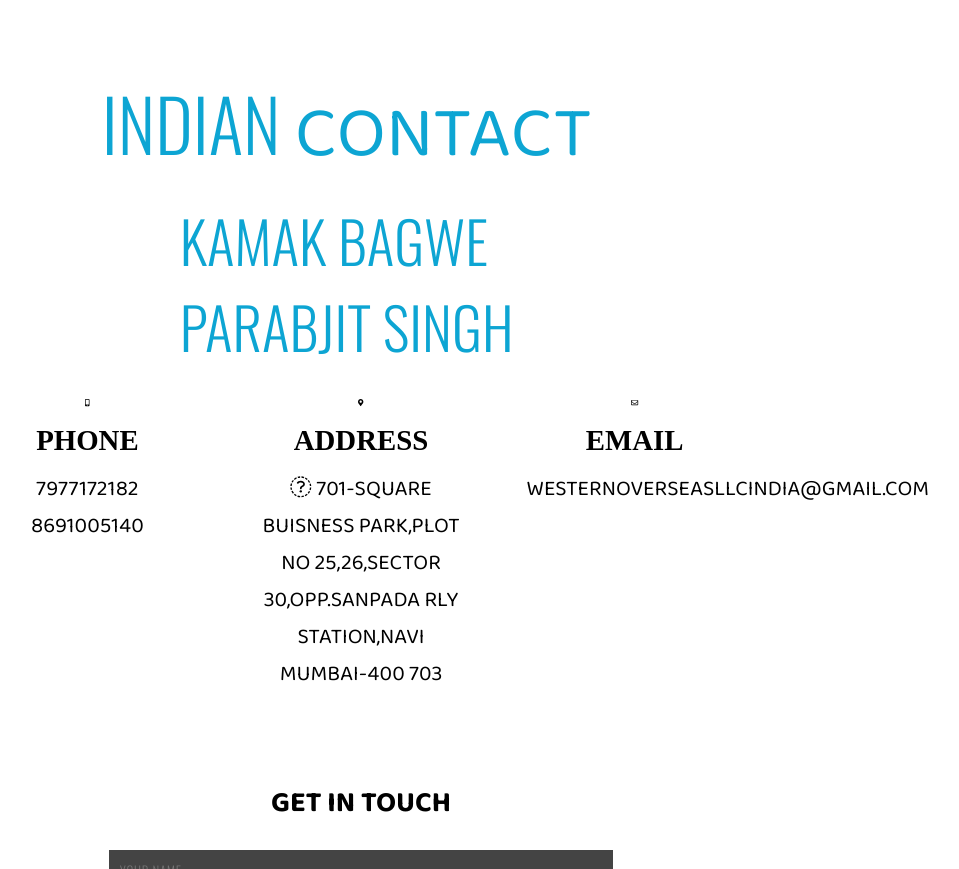
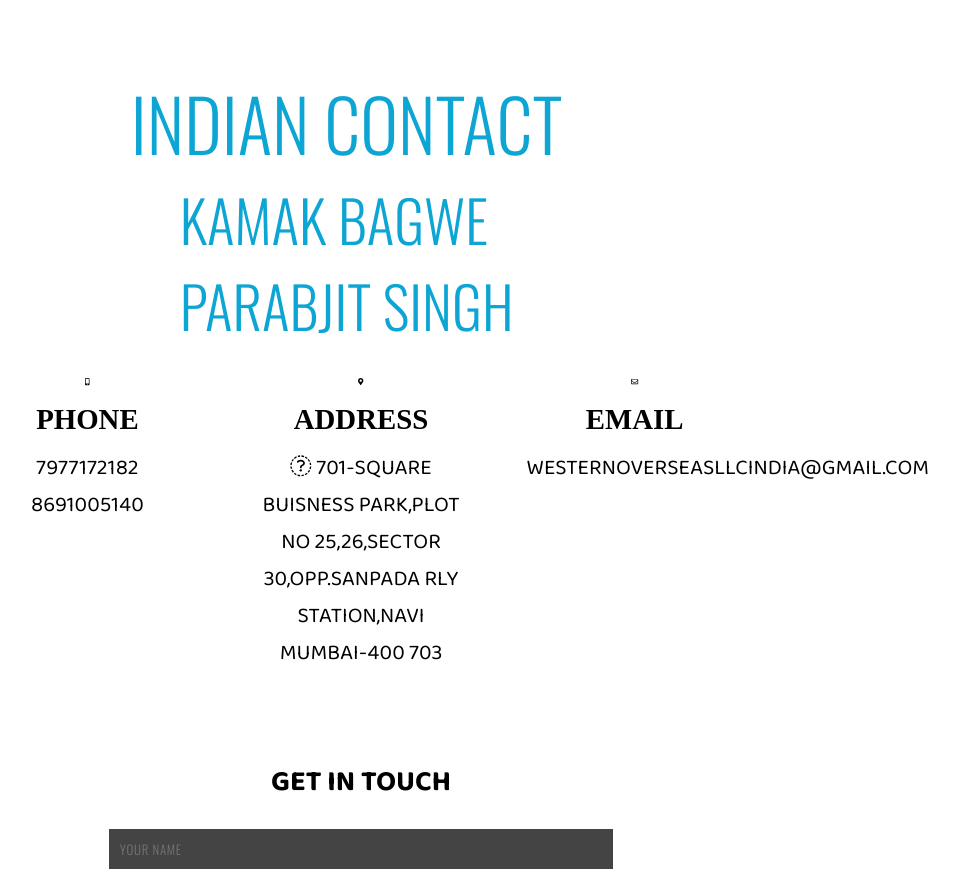
Before and after one commit to parth280202/westernoverseasusamain, a plain HTML site: page index.html in a window 1280 px wide. Shown: the part 3834-4703 px from the top of the page, without its empty margins (279-1238 px from the left). Drawn offline with nearby package versions, Linux system fonts and the light colour scheme; some icons are missing.

Commit message:
Update index.html

```diff
--- a/index.html
+++ b/index.html
@@ -168,7 +168,7 @@
       </div>
     </section>
         <section class="section-4" id="contact">
-      <h1 class="section-heading"> INDIAN<span class="fi fi-in"> Contact</h1>
+      <h1 class="section-heading"> INDIAN Contact</h1>
       <div class="section-heading-line"></div>
       <h2 class="section-heading2">KAMAK BAGWE <br> PARABJIT SINGH</h2>
 
```
